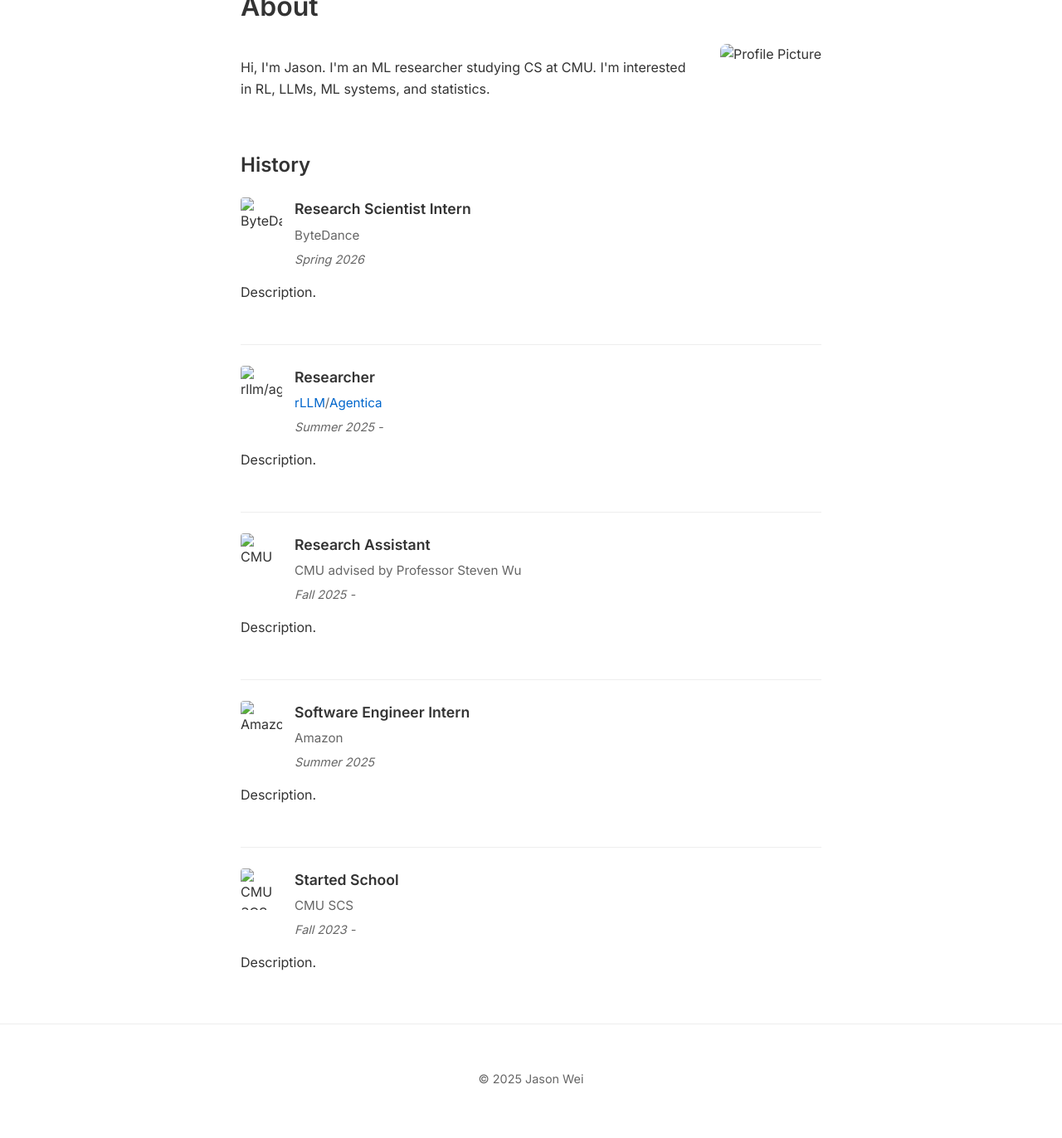
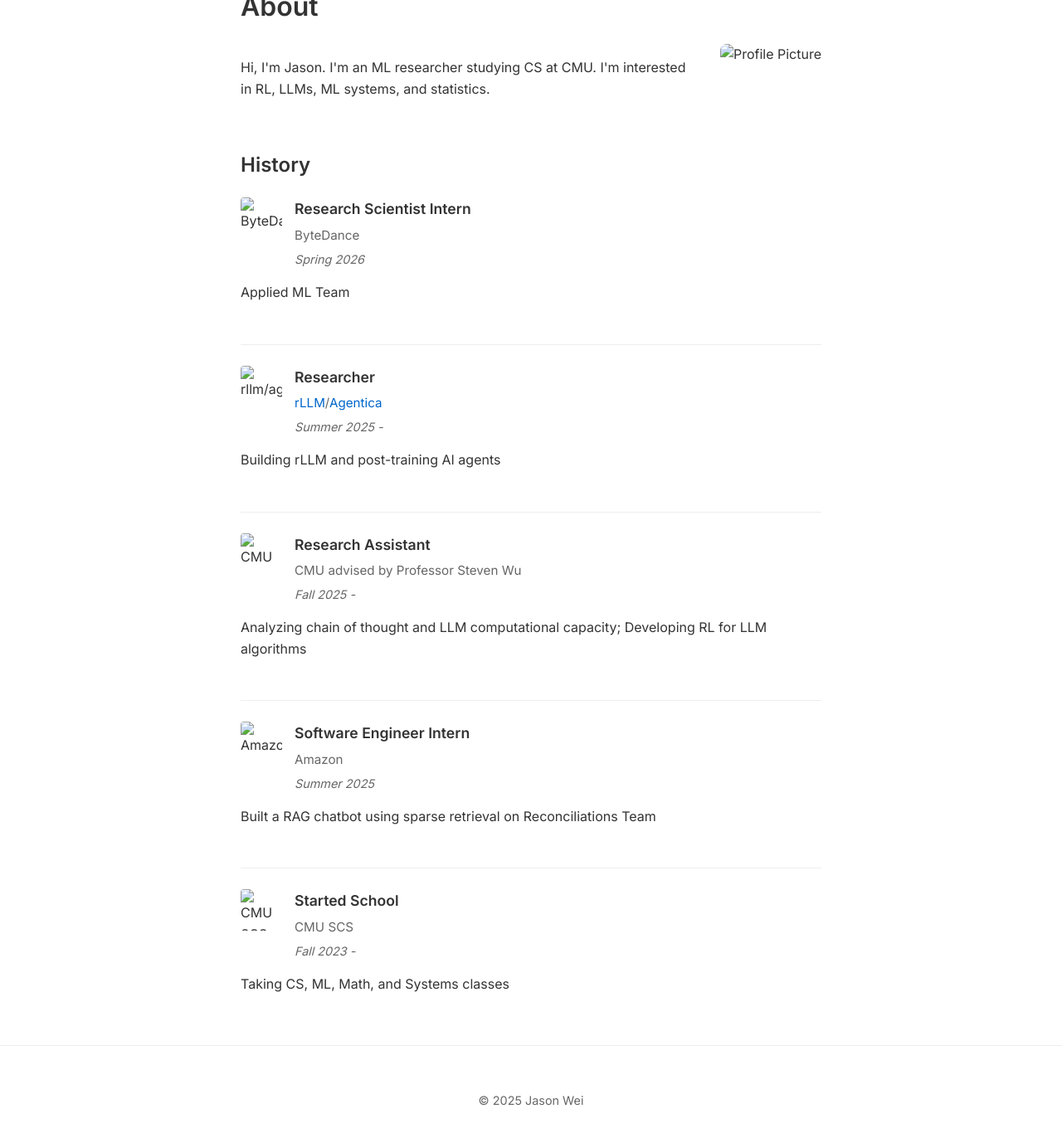
Before and after one commit to JasonWei05/JasonWei05.github.io, a Jekyll site: the page built from index.md, in a window 1280 px wide and 1400 px high, scrolled down 170 px. Shown: the top 1372 px of the window at 83% size. Built offline with Jekyll 4.4.1, drawn with Linux system fonts in a browser that asks for light colours.

```diff
--- a/index.md
+++ b/index.md
@@ -25,7 +25,7 @@
       </div>
     </div>
     <div class="history-description">
-      <p>Description.</p>
+      <p>Applied ML Team</p>
     </div>
   </div>
 
@@ -39,7 +39,7 @@
       </div>
     </div>
     <div class="history-description">
-      <p>Description.</p>
+      <p>Building rLLM and post-training AI agents</p>
     </div>
   </div>
 
@@ -53,7 +53,7 @@
       </div>
     </div>
     <div class="history-description">
-      <p>Description.</p>
+      <p>Analyzing chain of thought and LLM computational capacity; Developing RL for LLM algorithms</p>
     </div>
   </div>
 
@@ -67,7 +67,7 @@
       </div>
     </div>
     <div class="history-description">
-      <p>Description.</p>
+      <p>Built a RAG chatbot using sparse retrieval on Reconciliations Team</p>
     </div>
   </div>
 
@@ -81,7 +81,7 @@
       </div>
     </div>
     <div class="history-description">
-      <p>Description.</p>
+      <p>Taking CS, ML, Math, and Systems classes</p>
     </div>
   </div>
 
```
